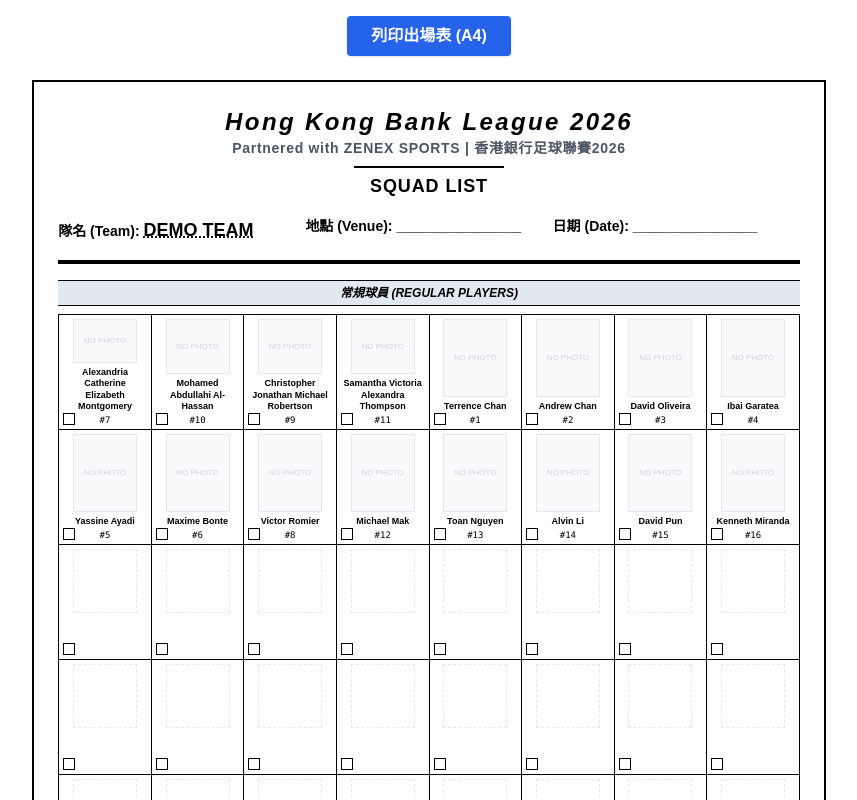
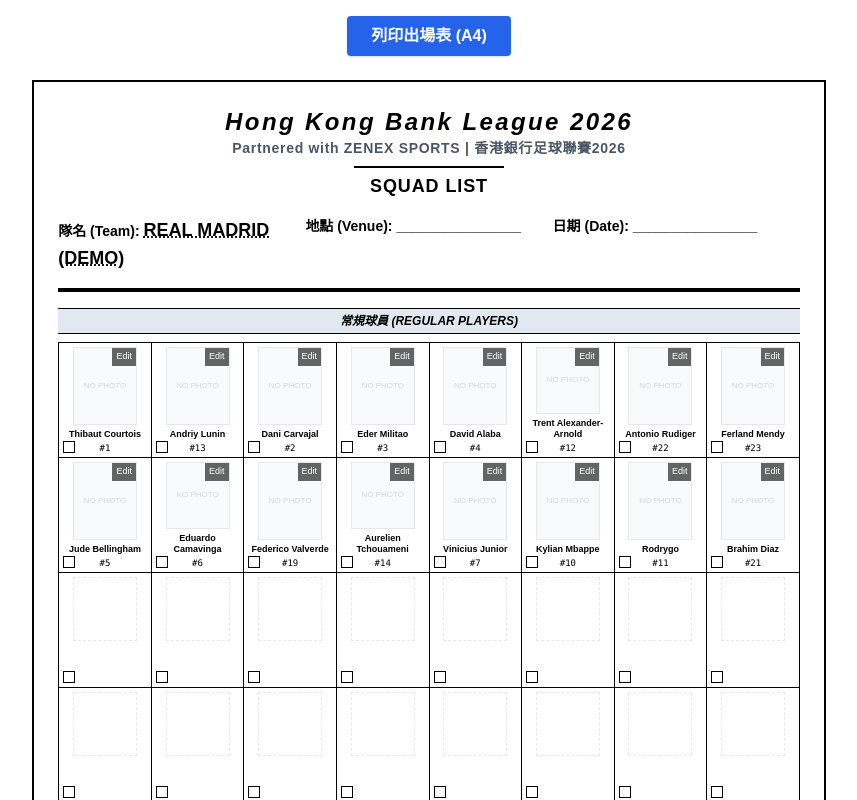
Before and after one commit to clawdfelix-ship-it/football-league-system, a Next.js app: page /admin/match-sheet/demo in a window 1280 px wide. Shown: the top 800 px of the page, without its empty margins (211-1068 px from the left). Built offline with nearby package versions, Linux system fonts and the light colour scheme.

Commit message:
Enhancement: Real Madrid demo roster with editable photos

```diff
--- a/app/admin/match-sheet/demo/page.tsx
+++ b/app/admin/match-sheet/demo/page.tsx
@@ -1,3 +1,6 @@
+'use client';
+
+import { useEffect, useMemo, useState } from 'react';
 import { PrintButton } from '../[teamId]/PrintButton';
 
 type DemoPlayer = {
@@ -8,32 +11,60 @@
 };
 
 const DEMO_TEAM = {
-  name: 'DEMO TEAM',
+  name: 'REAL MADRID (DEMO)',
 };
 
-const DEMO_PLAYERS: DemoPlayer[] = [
-  { id: 1, name: 'Alexandria Catherine Elizabeth Montgomery', jerseyNumber: 7, photoUrl: null },
-  { id: 2, name: 'Mohamed Abdullahi Al-Hassan', jerseyNumber: 10, photoUrl: null },
-  { id: 3, name: 'Christopher Jonathan Michael Robertson', jerseyNumber: 9, photoUrl: null },
-  { id: 4, name: 'Samantha Victoria Alexandra Thompson', jerseyNumber: 11, photoUrl: null },
-  { id: 5, name: 'Terrence Chan', jerseyNumber: 1, photoUrl: null },
-  { id: 6, name: 'Andrew Chan', jerseyNumber: 2, photoUrl: null },
-  { id: 7, name: 'David Oliveira', jerseyNumber: 3, photoUrl: null },
-  { id: 8, name: 'Ibai Garatea', jerseyNumber: 4, photoUrl: null },
-  { id: 9, name: 'Yassine Ayadi', jerseyNumber: 5, photoUrl: null },
-  { id: 10, name: 'Maxime Bonte', jerseyNumber: 6, photoUrl: null },
-  { id: 11, name: 'Victor Romier', jerseyNumber: 8, photoUrl: null },
-  { id: 12, name: 'Michael Mak', jerseyNumber: 12, photoUrl: null },
-  { id: 13, name: 'Toan Nguyen', jerseyNumber: 13, photoUrl: null },
-  { id: 14, name: 'Alvin Li', jerseyNumber: 14, photoUrl: null },
-  { id: 15, name: 'David Pun', jerseyNumber: 15, photoUrl: null },
-  { id: 16, name: 'Kenneth Miranda', jerseyNumber: 16, photoUrl: null },
+const DEMO_PLAYERS_BASE: DemoPlayer[] = [
+  { id: 1, name: 'Thibaut Courtois', jerseyNumber: 1, photoUrl: null },
+  { id: 2, name: 'Andriy Lunin', jerseyNumber: 13, photoUrl: null },
+  { id: 3, name: 'Dani Carvajal', jerseyNumber: 2, photoUrl: null },
+  { id: 4, name: 'Eder Militao', jerseyNumber: 3, photoUrl: null },
+  { id: 5, name: 'David Alaba', jerseyNumber: 4, photoUrl: null },
+  { id: 6, name: 'Trent Alexander-Arnold', jerseyNumber: 12, photoUrl: null },
+  { id: 7, name: 'Antonio Rudiger', jerseyNumber: 22, photoUrl: null },
+  { id: 8, name: 'Ferland Mendy', jerseyNumber: 23, photoUrl: null },
+  { id: 9, name: 'Jude Bellingham', jerseyNumber: 5, photoUrl: null },
+  { id: 10, name: 'Eduardo Camavinga', jerseyNumber: 6, photoUrl: null },
+  { id: 11, name: 'Federico Valverde', jerseyNumber: 19, photoUrl: null },
+  { id: 12, name: 'Aurelien Tchouameni', jerseyNumber: 14, photoUrl: null },
+  { id: 13, name: 'Vinicius Junior', jerseyNumber: 7, photoUrl: null },
+  { id: 14, name: 'Kylian Mbappe', jerseyNumber: 10, photoUrl: null },
+  { id: 15, name: 'Rodrygo', jerseyNumber: 11, photoUrl: null },
+  { id: 16, name: 'Brahim Diaz', jerseyNumber: 21, photoUrl: null },
 ];
 
-export default async function DemoMatchSheet() {
-  const players = DEMO_PLAYERS;
+function storageKey(id: number) {
+  return `demo_rm_photo_${id}`;
+}
+
+export default function DemoMatchSheet() {
+  const [players, setPlayers] = useState<DemoPlayer[]>(DEMO_PLAYERS_BASE);
   const totalGridSlots = 40;
-  const emptySlots = Array(Math.max(0, totalGridSlots - players.length)).fill(null);
+  const emptySlots = useMemo(() => Array(Math.max(0, totalGridSlots - players.length)).fill(null), [players.length]);
+
+  useEffect(() => {
+    setPlayers((prev) =>
+      prev.map((p) => {
+        const stored = typeof window !== 'undefined' ? window.localStorage.getItem(storageKey(p.id)) : null;
+        return { ...p, photoUrl: stored || null };
+      })
+    );
+  }, []);
+
+  const setPhoto = async (playerId: number, file: File) => {
+    const reader = new FileReader();
+    const dataUrl: string = await new Promise((resolve, reject) => {
+      reader.onerror = () => reject(new Error('Failed to read file'));
+      reader.onload = () => resolve(String(reader.result || ''));
+      reader.readAsDataURL(file);
+    });
+
+    try {
+      window.localStorage.setItem(storageKey(playerId), dataUrl);
+    } catch {}
+
+    setPlayers((prev) => prev.map((p) => (p.id === playerId ? { ...p, photoUrl: dataUrl } : p)));
+  };
 
   return (
     <div className="min-h-screen bg-white text-black p-4 print:p-0">
@@ -65,6 +96,20 @@
                   ) : (
                     <div className="w-full h-full flex items-center justify-center text-[8px] text-gray-300">NO PHOTO</div>
                   )}
+                  <label className="absolute top-0 right-0 bg-black/60 text-white text-[9px] px-1 py-0.5 cursor-pointer print:hidden">
+                    Edit
+                    <input
+                      type="file"
+                      accept="image/*"
+                      className="hidden"
+                      onChange={(e) => {
+                        const file = e.target.files?.[0];
+                        if (!file) return;
+                        void setPhoto(p.id, file);
+                        e.currentTarget.value = '';
+                      }}
+                    />
+                  </label>
                 </div>
                 <div className="text-[9px] font-bold leading-tight whitespace-normal break-words w-full px-0.5">{p.name}</div>
                 <div className="text-[9px] font-mono leading-none">#{p.jerseyNumber ?? '—'}</div>
--- a/app/admin/page.tsx
+++ b/app/admin/page.tsx
@@ -206,7 +206,7 @@
                   target="_blank"
                 >
                   <div className="text-lg font-black text-zinc-900 dark:text-zinc-100">DEMO</div>
-                  <div className="text-xs text-zinc-500 dark:text-zinc-400">Sample</div>
+                  <div className="text-xs text-zinc-500 dark:text-zinc-400">Real Madrid</div>
                 </Link>
               </div>
             </section>
```
